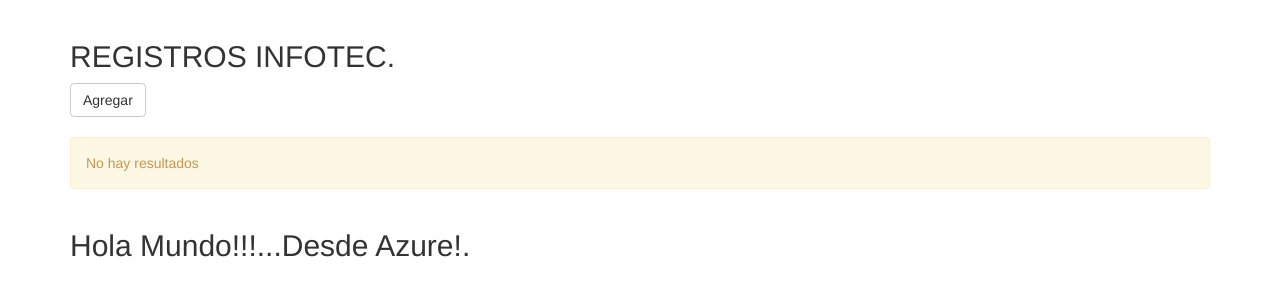
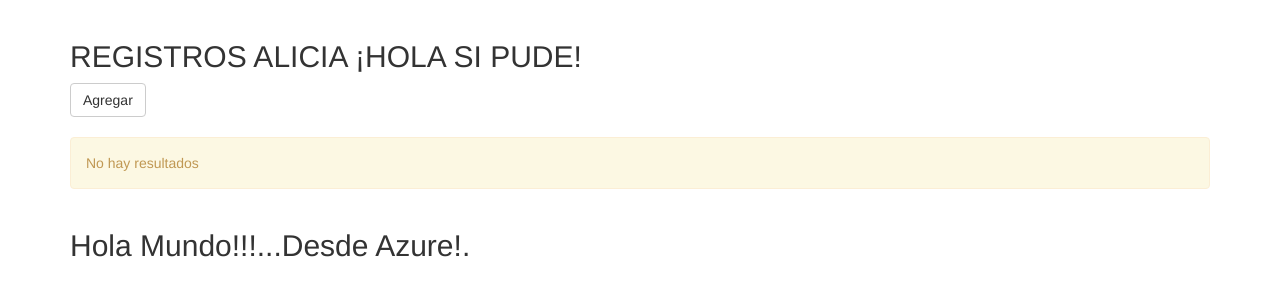
Before and after one commit to 1996199/INFOTEC, a PHP site: page /ver.php in a window 1280 px wide. Shown: the part 52-352 px from the top of the page. Run offline with PHP 8.4, Linux system fonts and the light colour scheme; data that the repository does not hold is empty.

Commit message:
CAMBIO DE NOMBRE POR ALICIA
SI SE PUDO

```diff
--- a/ver.php
+++ b/ver.php
@@ -10,7 +10,7 @@
 <div class="container">
 <div class="row">
 <div class="col-md-12">
-		<h2>REGISTROS INFOTEC.</h2>
+		<h2>REGISTROS ALICIA ¡HOLA SI PUDE!</h2>
 <!-- Button trigger modal -->
   <a data-toggle="modal" href="#myModal" class="btn btn-default">Agregar</a>
 <br><br>
```
